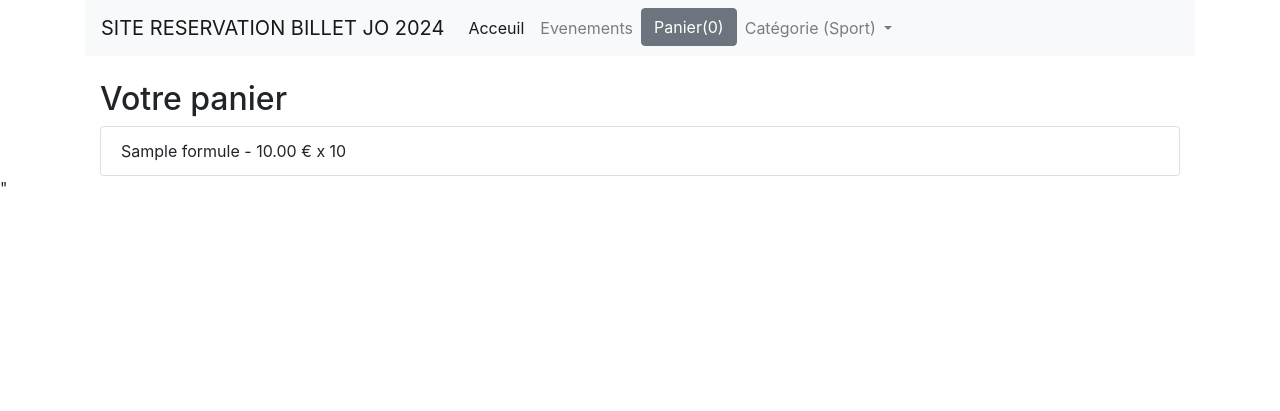
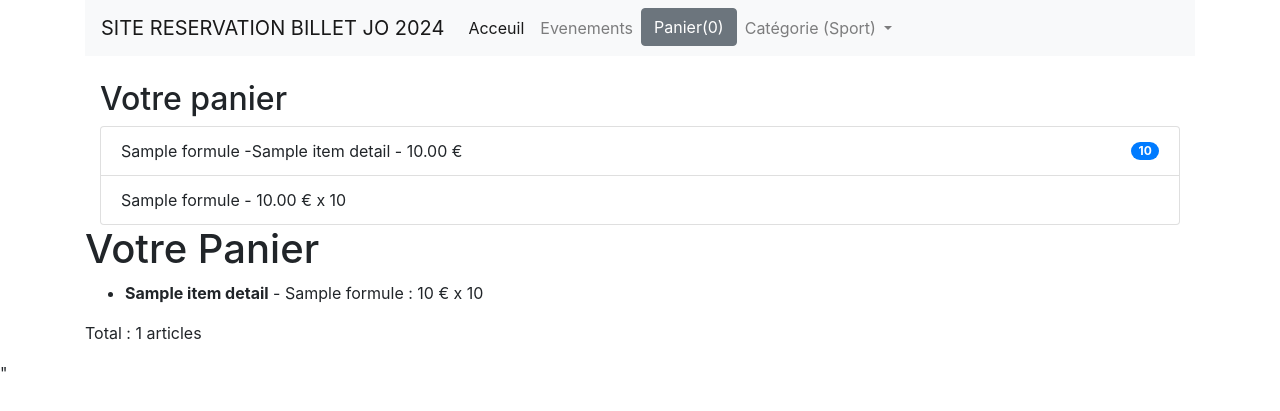
Before and after one commit to ElsaRslt/exambloc3, a Django app: template ecommerce/shop/templates/panier.html in a window 1280 px wide. Shown: the top 411 px of the page. Run offline with Django 5.2, Linux system fonts and the light colour scheme; the template is opened without the code that fills it: most values are stand-ins (such as "Sample title", 1, 10 or a date in 2020); some libraries are stand-ins or nearby versions.

Commit message:
mise en place des informations sur la page panier

```diff
--- a/ecommerce/shop/templates/panier.html
+++ b/ecommerce/shop/templates/panier.html
@@ -4,11 +4,31 @@
 <div class="container mt-4">
     <h2>Votre panier</h2>
     <ul class="list-group">
+
+
         {% for item_id, item_details in panier.items %}
+            <li class="list-group-item d-flex justify-content-between align-items-center">
+                {{ item_details.formule }} -{{ item_details.name}} - {{ item_details.price|floatformat:2 }} €
+                <span class="badge badge-primary badge-pill">{{ item_details.quantity }}</span>
+            </li>
+
+
+
             <li class="list-group-item">
                 {{ item_details.formule }} - {{ item_details.price|floatformat:2 }} € x {{ item_details.quantity }}
             </li>
         {% endfor %}
     </ul>
 </div>
+
+<h1>Votre Panier</h1>
+    <ul>
+        {% for item_id, item in panier.items %}
+            <li>
+                <strong>{{ item.name }}</strong> - {{ item.formule }} : {{ item.price }} € x {{ item.quantity }}
+            </li>
+        {% endfor %}
+    </ul>
+    <p>Total : {{ panier|length}} articles</p>
+
 {% endblock %}
--- a/ecommerce/shop/views.py
+++ b/ecommerce/shop/views.py
@@ -15,6 +15,7 @@ def index(request):
             Q(title__icontains=items_name) |  # Recherche dans le titre de l'événement
             Q(category__name__icontains=items_name)  # Recherche dans le nom de la catégorie (discipline)
         )
+
     #mise en place de la pagination
     paginator = Paginator( evenement_object,4) # on veut 4 evenement par page
     page = request.GET.get('page')
@@ -29,6 +30,7 @@ def detail(request, myid):
     formules_with_prices = [
         {
             'id': formule.id,
+            'name': evenement_object.title,
             'formule': formule.formule,
             'price': evenement_object.base_price * formule.price_multiplier
         }
@@ -41,6 +43,7 @@ def detail(request, myid):
         panier = request.session.get('panier', {})
         if myid not in panier:
             panier[myid] = {
+                'name': evenement_object.title,
                 'formule': formule.formule,
                 'price': evenement_object.base_price * formule.price_multiplier,
                 'quantity': 1
@@ -50,6 +53,7 @@ def detail(request, myid):
         request.session['panier'] = panier
 
     return render(request, 'detail.html', {
+        'name': evenement_object.title,
         'evenement_object': evenement_object,
         'formules_with_prices': formules_with_prices
     })
```
